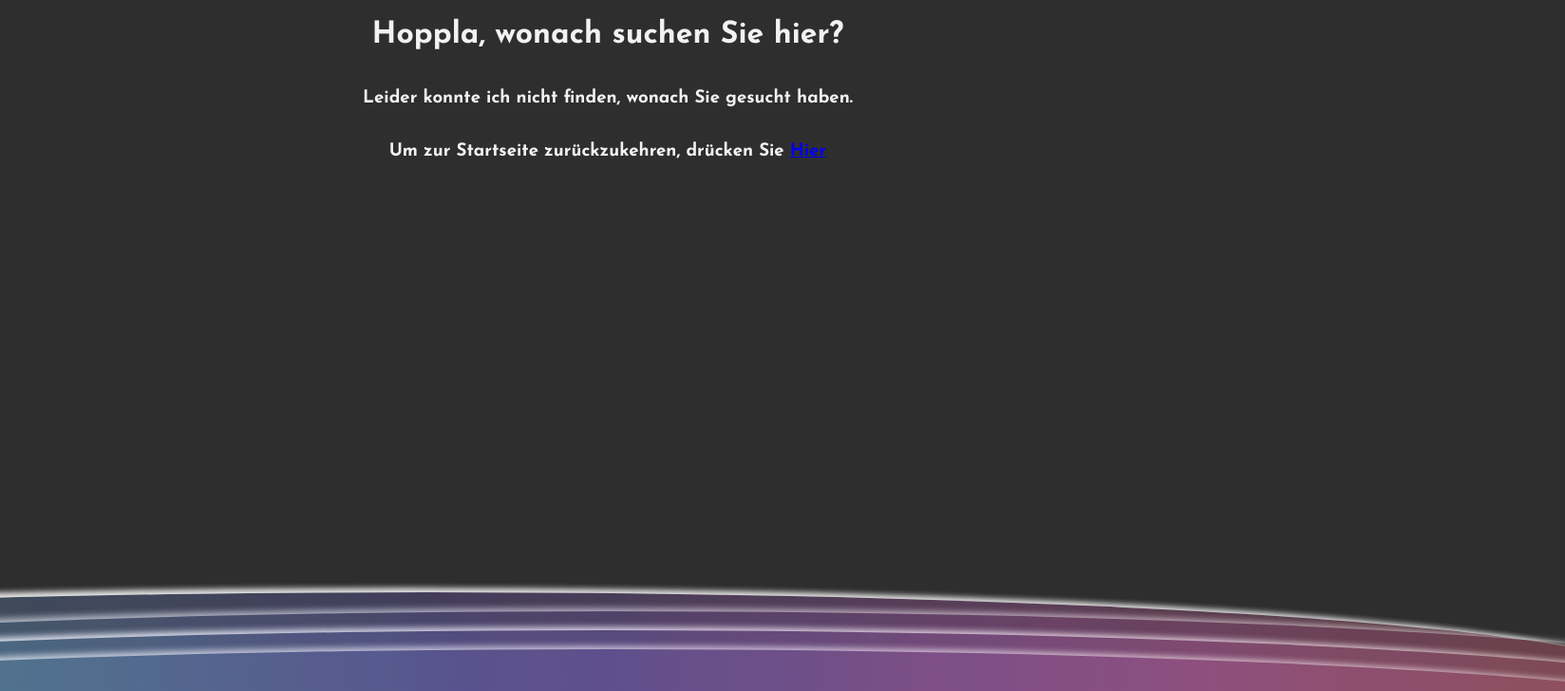
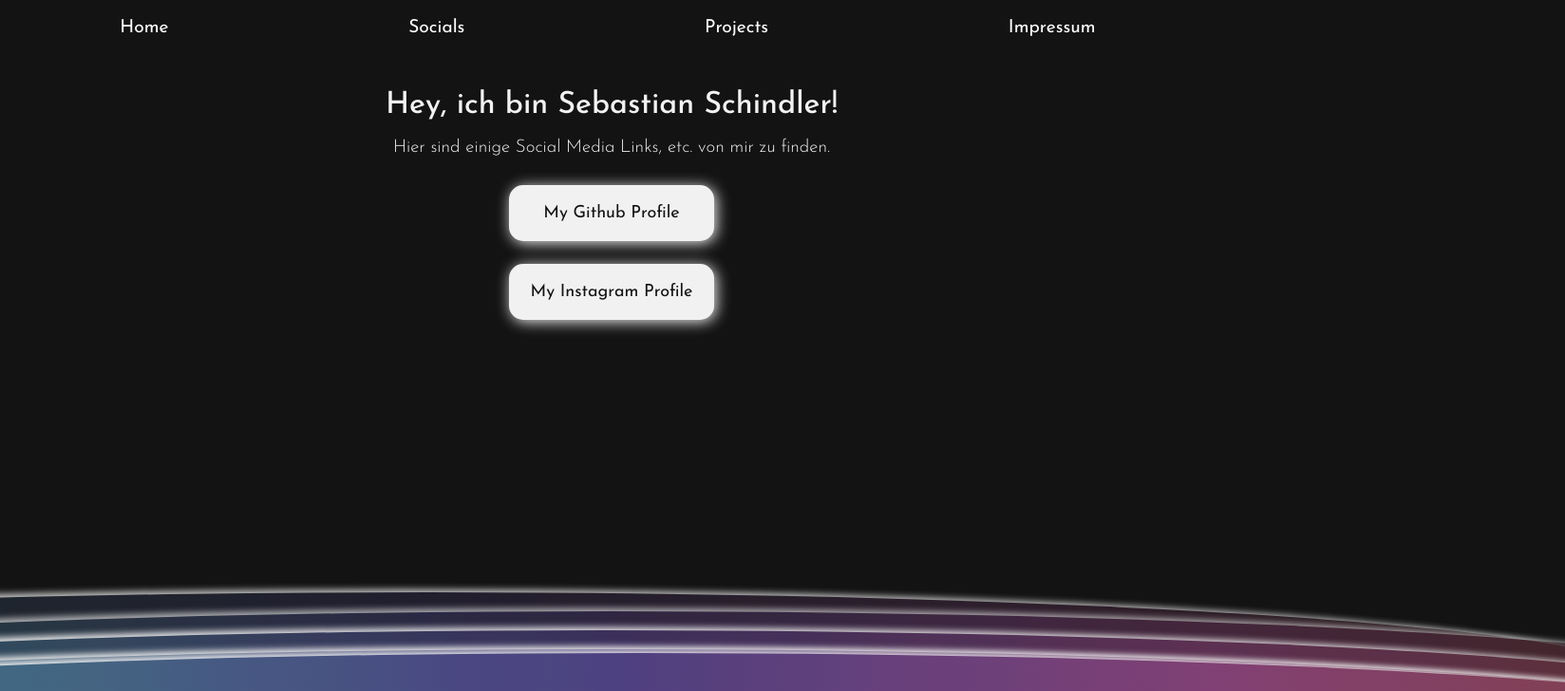
Before and after one commit to V01D-PH03N1X/portfolio, a React (Create React App) app: page /links in a window 1280 px wide. Shown: the top 728 px of the page at 95% size, 1648 px wide, since content can reach past the window. Built offline with nearby package versions, Linux system fonts and the light colour scheme.

Commit message:
:sparkles: feat(LinkCard): Added LinkCard and LinkCardHolder
:recycle: Refactored Some Styling
:lipstick: Changed Background Color
:lipstick: Added Glow Effect on Hover at NavBar Links
:speech_balloon: Changed Homepage text

```diff
--- a/src/compontents/Card/Card.module.sass
+++ b/src/compontents/Card/Card.module.sass
@@ -1,15 +1,23 @@
+$underlineAnim: text-decoration 0.5s ease
+
 .cardHolder
   height: auto
-  width: 100%
+  margin: 2rem
   display: flex
   align-items: stretch
   justify-content: space-evenly
   flex-direction: row
 
+.linkCardHolder
+  display: flex
+  justify-content: center
+  align-items: center
+  flex-direction: column
+
 .card
   background-color: #f1f1f1
-  box-shadow: #f2f2f2 5px 5px 20px
-  padding: 1em
+  box-shadow: #f2f2f2 2px 2px 15px
+  padding: 0.75rem
   color: black
   flex: 1 1 12em
   width: 12em
@@ -21,10 +29,33 @@
   &>p
     color: black
 
+.linkCard
+    background-color: #f1f1f1
+    box-shadow: #f2f2f2 2px 2px 15px
+    padding: 0.75rem
+    color: black
+    flex: 1 1 auto
+    width: 12em
+    margin: 0.75em
+    border-radius: 15px
+    &>p
+        color: black
+
 .cardLink
   position: relative
   color: deepskyblue
-  font-size: 14px
+  font-size: 18px
+  font-weight: 400
   text-decoration: none
   &:hover
     text-decoration: underline
+
+.linkTitle
+  color: #131313
+  font-size: 18px
+  font-weight: normal
+  text-decoration: transparent underline
+  transition: $underlineAnim
+  &:hover
+    text-decoration: underline
+    transition: $underlineAnim
--- a/src/compontents/Card/index.tsx
+++ b/src/compontents/Card/index.tsx
@@ -8,6 +8,11 @@ interface CardContent {
   content?: string;
   url?: string;
 }
+interface LinkCardContent {
+  title?: string;
+  url?: string;
+}
+
 type Props = {
   children: string | ReactElement | ReactElement[];
 };
@@ -36,3 +41,25 @@ export function Card(props: CardContent): ReactElement {
     </>
   );
 }
+
+export function LinkCardHolder({ children }: Props): ReactElement {
+  return (
+    <>
+      <div className={styles.linkCardHolder}>{children}</div>
+    </>
+  );
+}
+
+export function LinkCard(props: LinkCardContent): ReactElement {
+  return (
+    <>
+      <div className={styles.linkCard}>
+        <p>
+          <a className={styles.linkTitle} href={props.url}>
+            {props.title}
+          </a>
+        </p>
+      </div>
+    </>
+  );
+}
--- a/src/compontents/NavBar/NavBar.module.sass
+++ b/src/compontents/NavBar/NavBar.module.sass
@@ -3,7 +3,7 @@ $gradient-shadow: linear-gradient(45deg, #fb0094,#0000ff,#00ff00,#ffff00,#ff0000
 .navbar
     position: sticky
     top: 0
-    background-color: #2e2e2e
+    background-color: #131313
     width: 100vw
     display: flex
     justify-content: space-around
--- a/src/compontents/NavBar/index.tsx
+++ b/src/compontents/NavBar/index.tsx
@@ -6,7 +6,7 @@ import styles from './NavBar.module.sass';
 export default function NavBar(): ReactElement {
   const entries = new Map<string, string>([
     ['Home', '/'],
-    // ['About', '/about'],
+    ['Socials', '/links'],
     ['Projects', '/projects'],
     ['Impressum', '/impressum'],
   ]);
@@ -22,8 +22,7 @@ export default function NavBar(): ReactElement {
           whileHover={{
             scale: 1.3,
             color: '#83c6d3',
-            backgroundColor: '#222222',
-            borderRadius: '14px',
+            textShadow: '0px 0px 6px #83c6d3',
           }}
           whileTap={{ scale: 0.9, color: '#83c6d3' }}>
           {key}
--- a/src/compontents/Wave/Wave.module.sass
+++ b/src/compontents/Wave/Wave.module.sass
@@ -29,7 +29,7 @@ $wave-height: 11em
   animation: wave 26s -1s normal infinite
   opacity: 0.8
 
-.wave:nth-of-type()
+.wave:nth-of-type(5)
   bottom: -4em
   animation: wave 28s -1s reverse infinite
   opacity: 0.9
@@ -58,8 +58,8 @@ $wave-height: 11em
   width: 200%
   height: $wave-height
   z-index: 100
-  background-color: #2e2e2e
+  background-color: #131313
 
 .waveSpacer
-  width: 200%
+  width: 99%
   height: $wave-height + 1em
--- a/src/index.sass
+++ b/src/index.sass
@@ -15,7 +15,7 @@ body
   overflow: auto
   animation: gradient 15s ease infinite
   background-size: 400% 400%
-  background-color: #2e2e2e
+  background-color: #131313
 
   @keyframes gradient
     0%
--- a/src/index.tsx
+++ b/src/index.tsx
@@ -7,7 +7,7 @@ import { BrowserRouter, Route, Routes } from 'react-router-dom';
 import NotFoundPage from './pages/NotFoundPage';
 import HomePage from './pages/HomePage';
 import Impressum from './pages/ImpressumPage';
-import AboutPage from './pages/AboutPage';
+import LinkPage from './pages/LinkPage';
 import ProjectsPage from './pages/ProjectsPage';
 
 const root = ReactDOM.createRoot(
@@ -19,7 +19,7 @@ root.render(
       <Routes>
         <Route path='/' element={<HomePage />} />
         <Route path='/impressum' element={<Impressum />} />
-        <Route path='/about' element={<AboutPage />} />
+        <Route path='/links' element={<LinkPage />} />
         <Route path='/projects' element={<ProjectsPage />} />
         <Route path={'*'} element={<NotFoundPage />} />
       </Routes>
--- a/src/pages/HomePage/HomePage.module.sass
+++ b/src/pages/HomePage/HomePage.module.sass
@@ -1,6 +1,6 @@
 .heading
   font-weight: 500
-  margin: 1rem
+  margin: 0.75rem 0
   color: #f9f9f9
 
 .container
@@ -13,9 +13,10 @@
   line-height: 1.5
   text-align: center
   padding: 0 1rem
+  width: 50%
 
 p
   font-size: 1.2rem
   font-weight: 300
-  margin: 0.5rem 0 0 0
+  margin: 0.5rem 0
   color: #f9f9f9
--- a/src/pages/HomePage/index.tsx
+++ b/src/pages/HomePage/index.tsx
@@ -16,20 +16,35 @@ export default function HomePage(): ReactElement {
         }}
         initial='hidden'
         animate='visible'
-        transition={{ duration: 1, delay: 0.75, ease: 'circInOut' }}>
+        transition={{ duration: 1, delay: 0.75, ease: 'circInOut' }}
+        style={{
+          display: 'flex',
+          alignItems: 'center',
+          flexDirection: 'column',
+        }}>
         <h2 className={styles.heading}>Hi, Ich bin Sebastian Schindler,</h2>
         <div className={styles.container}>
           <p>
-            Als angehender Fullstack-Entwickler aus Chemnitz, geboren in Hof
-            (Saale), bin ich ein 21-jähriger IT-Enthusiast mit einem soliden
-            Ausbildungshintergrund. Im Jahr 2022 habe ich erfolgreich meine
-            Ausbildung zum technischen Assistenten in Informatik abgeschlossen.
-            Im Anschluss daran begann ich eine verkürzte Ausbildung zum
-            Fachinformatiker für Anwendungsentwicklung. Leider wirde diese
-            Ausbildung im März 2024 aus gesundheitlichen Gründen vorzeitig
-            beendet. Seitdem nutze ich die Zeit, um mich privat weiterzubilden
-            und an eigenen Projekten zu arbeiten, um meine Fähigkeiten und
-            Kenntnisse kontinuierlich zu erweitern.
+            ich bin 21 Jahre alt und habe meine Ausbildung zum Technischen
+            Assistenten für Informatik erfolgreich abgeschlossen. Programmieren
+            ist meine Leidenschaft, und ich konnte bereits wertvolle Erfahrungen
+            in der Entwicklung von Desktop-, Web- und Serveranwendungen sammeln.
+            Zu meinen Stärken gehören Kenntnisse in der Programmierung mit Java,
+            C#, C++, JavaScript und TypeScript.
+          </p>
+          <p>
+            Im Bereich der Webentwicklung arbeite ich mit React und erweitere
+            derzeit mein Wissen in Angular. Bei Serveranwendungen setze ich auf
+            Java mit Spring Boot. Meine große Neugier treibt mich dazu, ständig
+            neue Technologien und Frameworks zu entdecken und anzuwenden. Ich
+            bin stets auf der Suche nach spannenden Herausforderungen und
+            Projekten, um mein Wissen weiter auszubauen.
+          </p>
+          <p>
+            Zudem bin ich eine zuverlässige und verantwortungsbewusste Person,
+            die gerne in einem hilfsbereiten und motivierten Team arbeitet.
+            Zusammenarbeit und gegenseitige Unterstützung stehen für mich im
+            Vordergrund.
           </p>
         </div>
       </motion.div>
--- a/src/pages/AboutPage/index.tsx
+++ b/src/pages/LinkPage/index.tsx
@@ -3,8 +3,9 @@ import styles from './About.module.sass';
 import { motion } from 'framer-motion';
 import { Wave, WaveSpacer } from '../../compontents/Wave';
 import NavBar from '../../compontents/NavBar';
+import { LinkCard, LinkCardHolder } from '../../compontents/Card';
 
-export default function AboutPage(): ReactElement {
+export default function LinkPage(): ReactElement {
   return (
     <>
       <Wave />
@@ -20,15 +21,19 @@ export default function AboutPage(): ReactElement {
           transition={{ duration: 1, delay: 0.75, easings: 'inOut' }}>
           <h2 className={styles.title}>Hey, ich bin Sebastian Schindler!</h2>
           <h3 className={styles.subtitle}>
-            Ich bin Fachinformatiker in Anwendungsentwicklung!
+            Hier sind einige Social Media Links, etc. von mir zu finden.
           </h3>
+          <LinkCardHolder>
+            <LinkCard
+              url='https://github.com/V01D-PH03N1X'
+              title='My Github Profile'
+            />
+            <LinkCard
+              url='https://instagram.com/darkbastiplays'
+              title='My Instagram Profile'
+            />
+          </LinkCardHolder>
         </motion.div>
-        {/**
-         * Add Content here
-         * Add About Content here
-         * Something like Age, Location, Education, Skills, Hobbies, etc.
-         * Do it Eventually in a CardHolder and Cards
-         */}
       </div>
       <WaveSpacer />
     </>
--- a/src/pages/ProjectsPage/index.tsx
+++ b/src/pages/ProjectsPage/index.tsx
@@ -1,9 +1,8 @@
 import React, { ReactElement } from 'react';
-import { motion } from 'framer-motion';
-import styles from './ProjectsPage.module.sass';
+// import { motion } from 'framer-motion';
+// import styles from './ProjectsPage.module.sass';
 import { Wave, WaveSpacer } from '../../compontents/Wave';
 import NavBar from '../../compontents/NavBar';
-import { Card, CardHolder } from '../../compontents/Card';
 
 export default function ProjectsPage(): ReactElement {
   return (
```
Also changed, not shown: src/pages/LinkPage/About.module.sass (renamed from src/pages/AboutPage/About.module.sass).
